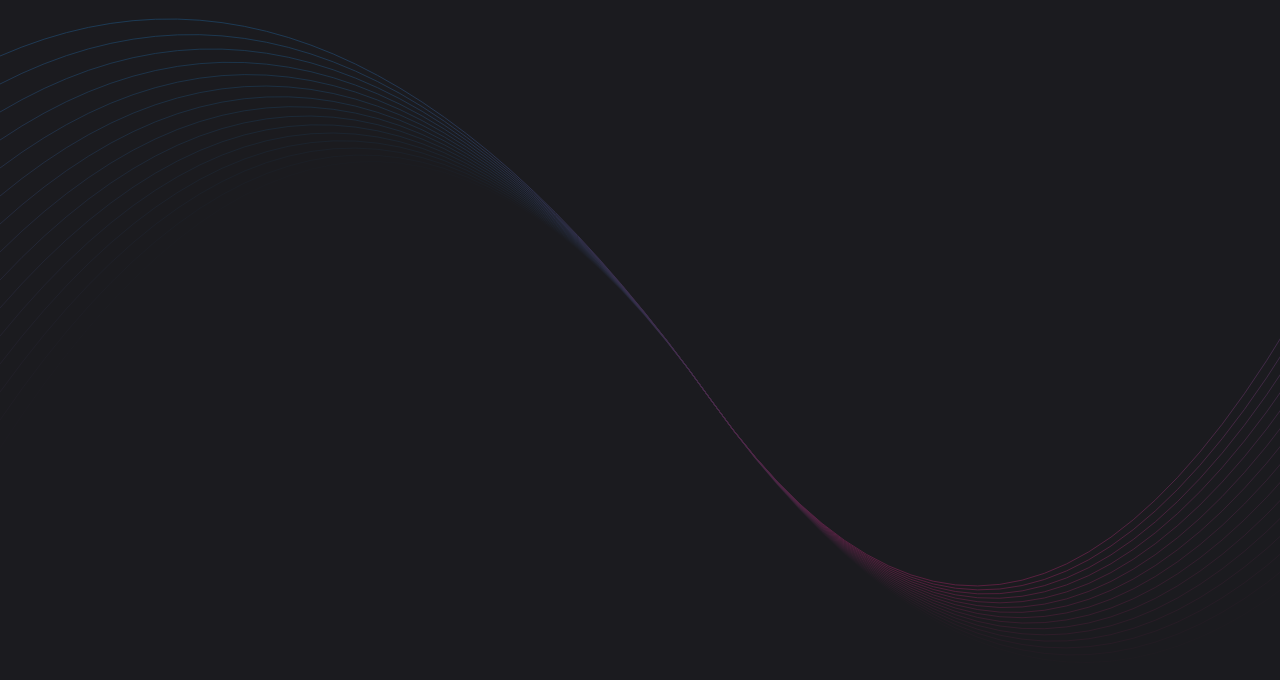
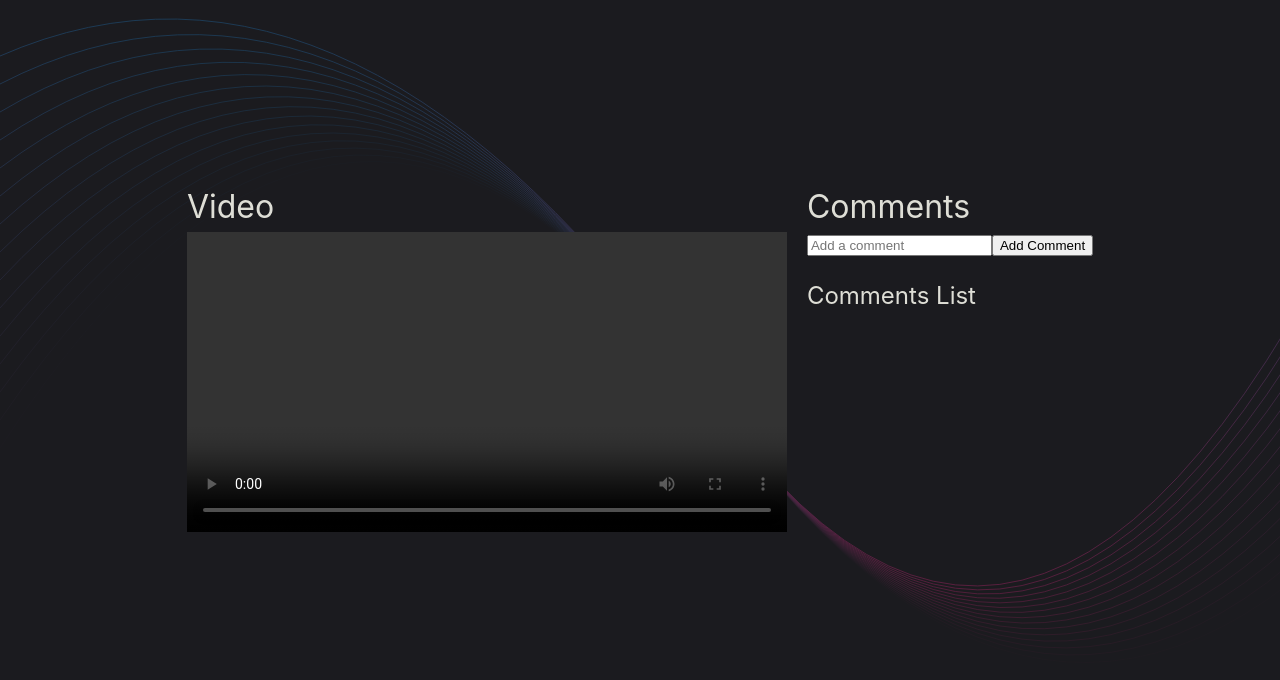
Before and after one commit to YuichirouSeitoku/mdd, a React (Vite) app in the folder src/renderer/: page /player in a window 1280 px wide. Before the commit this address had no page. Shown: the top 680 px of the page. Built offline with nearby package versions, Linux system fonts and the light colour scheme.

Commit message:
🚚 Rename: Sample -> Player (#2)

```diff
--- a/src/renderer/src/App.tsx
+++ b/src/renderer/src/App.tsx
@@ -1,13 +1,13 @@
 import { BrowserRouter as Router, Route, Routes } from 'react-router-dom'
 import Home from './components/Home'
-import Sample from './components/Sample'
+import Player from './components/Player'
 
 function App(): JSX.Element {
   return (
     <Router>
       <Routes>
         <Route path="/" element={<Home />} />
-        <Route path="/sample" element={<Sample />} />
+        <Route path="/player" element={<Player />} />
       </Routes>
     </Router>
   )
--- a/src/renderer/src/components/Home.tsx
+++ b/src/renderer/src/components/Home.tsx
@@ -12,7 +12,7 @@ function Home(): JSX.Element {
   }
   const handleClick = (): void => {
     const encodedFilePath = videoFilePath ? encodeURIComponent(videoFilePath) : null
-    navigate(`/sample?video=${encodedFilePath}`)
+    navigate(`/player?video=${encodedFilePath}`)
   }
 
   return (
--- a/src/renderer/src/components/Sample.tsx
+++ b/src/renderer/src/components/Player.tsx
@@ -6,7 +6,7 @@ interface Comment {
   time: number
 }
 
-const Sample: React.FC = () => {
+const Player: React.FC = () => {
   const videoRef = useRef<HTMLVideoElement | null>(null)
   const [videoUrl, setVideoUrl] = useState<string | null>(null)
   const [comments, setComments] = useState<Comment[]>([])
@@ -87,4 +87,4 @@ const Sample: React.FC = () => {
   )
 }
 
-export default Sample
+export default Player
```
